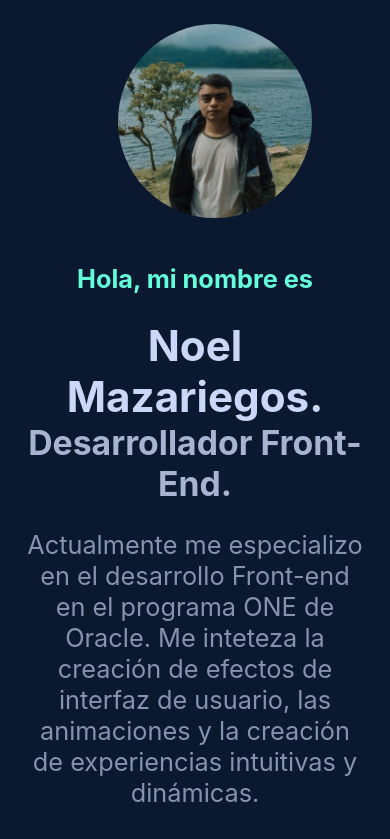
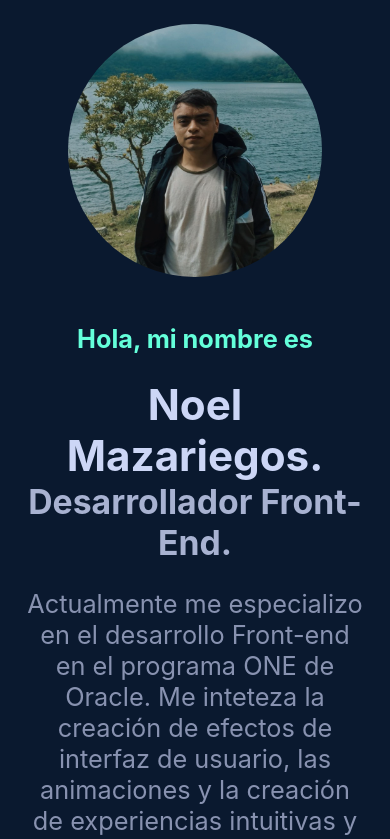
Before and after one commit to Noel1kt/Noel.dev, a React (Vite) app: page / in a window 390 px wide. Shown: the top 839 px of the page. Built offline with nearby package versions, Linux system fonts and the light colour scheme.

Commit message:
end of responsive desing

```diff
--- a/src/App.css
+++ b/src/App.css
@@ -274,16 +274,17 @@
         font-size: 3vh;
     }
     .profile-photo{
+        width: 100%;
         display: flex;
         flex-direction: column;
-        align-items: start;
+        align-items: center;
         z-index: -1;
 
     }
 
     .profile-photo-img{
-        width: 23vh;
-        height: 23vh;
+        width: 30vh;
+        height: 30vh;
         border-radius: 50%;
         position: relative;
         z-index: 2;
@@ -812,6 +813,7 @@
        flex-direction: row;
        justify-content: center;
        font-size: 2.5em;
+       margin-top: 0;
     }
     .section-contactnav li{
         padding: 0.5rem;
```
